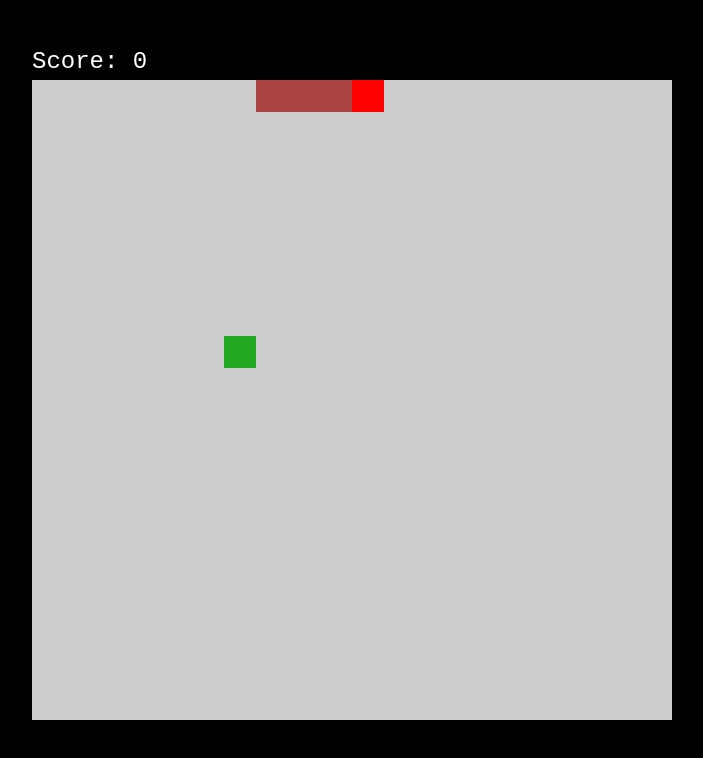
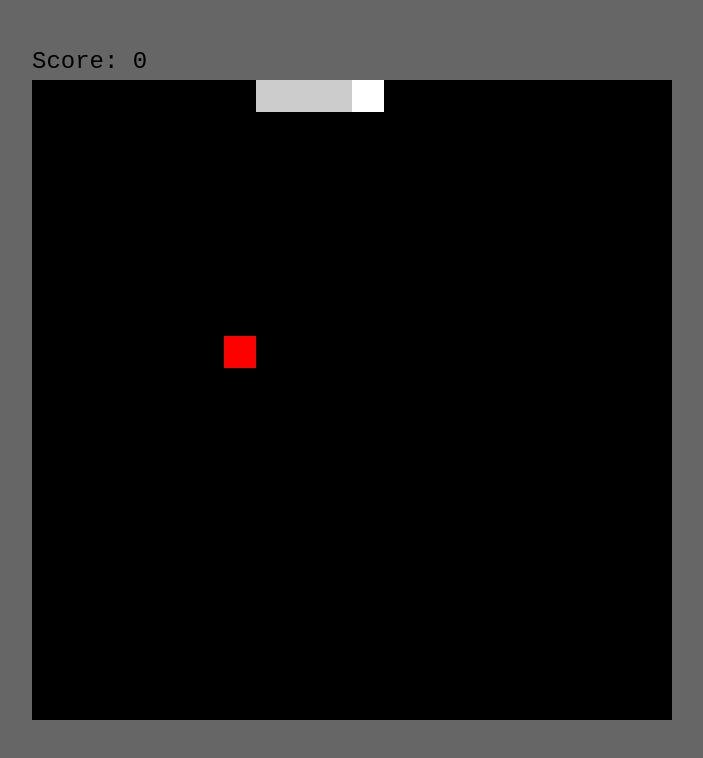
Before and after one commit to Noah2610/simple-snake-presentation, a website: page index.html in a window 1280 px wide. Shown: the whole page, without its empty margins (288-991 px from the left). Drawn offline with Linux system fonts and the light colour scheme.

Commit message:
Update colors

```diff
--- a/index.html
+++ b/index.html
@@ -10,13 +10,13 @@
             <div id="score" class="score">Score: 0</div>
             <div id="highscore" class="score"></div>
 
-            <div id="player-bodies">
-                <div class="entity player-body"></div>
-                <div class="entity player-body"></div>
-                <div class="entity player-body"></div>
+            <div id="snake-bodies">
+                <div class="entity snake-body"></div>
+                <div class="entity snake-body"></div>
+                <div class="entity snake-body"></div>
             </div>
             <div id="food" class="entity food"></div>
-            <div id="player" class="entity player-head"></div>
+            <div id="snake-head" class="entity"></div>
 
             <div id="game-over" class="hidden">Game Over</div>
         </main>
--- a/src/index.js
+++ b/src/index.js
@@ -1,6 +1,6 @@
 const CTX = {
     frame: 0,
-    playerDirection: "right",
+    snakeDirection: "right",
     score: 0,
     isRunning: false,
     didChangeDirection: false,
@@ -54,29 +54,29 @@ function onKeyDown(event) {
 
     switch (key) {
         case CONFIG.controls.up: {
-            if (CTX.playerDirection !== "down") {
-                CTX.playerDirection = "up";
+            if (CTX.snakeDirection !== "down") {
+                CTX.snakeDirection = "up";
                 CTX.didChangeDirection = true;
             }
             break;
         }
         case CONFIG.controls.down: {
-            if (CTX.playerDirection !== "up") {
-                CTX.playerDirection = "down";
+            if (CTX.snakeDirection !== "up") {
+                CTX.snakeDirection = "down";
                 CTX.didChangeDirection = true;
             }
             break;
         }
         case CONFIG.controls.left: {
-            if (CTX.playerDirection !== "right") {
-                CTX.playerDirection = "left";
+            if (CTX.snakeDirection !== "right") {
+                CTX.snakeDirection = "left";
                 CTX.didChangeDirection = true;
             }
             break;
         }
         case CONFIG.controls.right: {
-            if (CTX.playerDirection !== "left") {
-                CTX.playerDirection = "right";
+            if (CTX.snakeDirection !== "left") {
+                CTX.snakeDirection = "right";
                 CTX.didChangeDirection = true;
             }
             break;
@@ -87,33 +87,33 @@ function onKeyDown(event) {
 function update() {
     if (!CTX.isRunning) return;
 
-    movePlayer();
+    moveSnake();
 
     window.requestAnimationFrame(update);
 
     CTX.frame++;
 }
 
-function movePlayer() {
+function moveSnake() {
     if (CTX.frame % CONFIG.moveEveryXFrames !== 0) {
         return;
     }
 
-    movePlayerBodies();
-    movePlayerHead();
+    moveSnakeBodies();
+    moveSnakeHead();
     handleBodyCollision();
     handleFoodCollision();
 
     CTX.didChangeDirection = false;
 }
 
-function movePlayerHead() {
-    const playerEl = document.getElementById("player");
+function moveSnakeHead() {
+    const snakeEl = document.getElementById("snake-head");
 
-    let x = parseInt(playerEl.style.left) || 0;
-    let y = parseInt(playerEl.style.top) || 0;
+    let x = parseInt(snakeEl.style.left) || 0;
+    let y = parseInt(snakeEl.style.top) || 0;
 
-    switch (CTX.playerDirection) {
+    switch (CTX.snakeDirection) {
         case "up": {
             y -= CONFIG.step;
             break;
@@ -135,13 +135,13 @@ function movePlayerHead() {
     x = mod(x, CONFIG.width);
     y = mod(y, CONFIG.height);
 
-    playerEl.style.left = `${x}px`;
-    playerEl.style.top = `${y}px`;
+    snakeEl.style.left = `${x}px`;
+    snakeEl.style.top = `${y}px`;
 }
 
-function movePlayerBodies() {
-    const headEl = document.getElementById("player");
-    const bodyEls = document.getElementsByClassName("player-body");
+function moveSnakeBodies() {
+    const headEl = document.getElementById("snake-head");
+    const bodyEls = document.getElementsByClassName("snake-body");
 
     for (let i = bodyEls.length - 1; i >= 0; i--) {
         const bodyEl = bodyEls[i];
@@ -153,8 +153,8 @@ function movePlayerBodies() {
 }
 
 function handleBodyCollision() {
-    const headEl = document.getElementById("player");
-    const bodyEls = document.getElementsByClassName("player-body");
+    const headEl = document.getElementById("snake-head");
+    const bodyEls = document.getElementsByClassName("snake-body");
 
     for (let i = 0; i < bodyEls.length; i++) {
         const bodyEl = bodyEls[i];
@@ -173,7 +173,7 @@ function gameOver() {
 }
 
 function handleFoodCollision() {
-    const headEl = document.getElementById("player");
+    const headEl = document.getElementById("snake-head");
     const foodEl = document.getElementById("food");
 
     if (checkCollision(headEl, foodEl)) {
@@ -209,11 +209,11 @@ function updateHighscore() {
 }
 
 function addBody() {
-    const bodyContainerEl = document.getElementById("player-bodies");
+    const bodyContainerEl = document.getElementById("snake-bodies");
     const lastBodyEl = bodyContainerEl.lastElementChild;
 
     const bodyEl = document.createElement("div");
-    bodyEl.classList.add("entity", "player-body");
+    bodyEl.classList.add("entity", "snake-body");
 
     bodyEl.style.left = lastBodyEl.style.left;
     bodyEl.style.top = lastBodyEl.style.top;
@@ -223,8 +223,8 @@ function addBody() {
 
 function moveFood() {
     const foodEl = document.getElementById("food");
-    const headEl = document.getElementById("player");
-    const bodyEls = document.getElementsByClassName("player-body");
+    const headEl = document.getElementById("snake-head");
+    const bodyEls = document.getElementsByClassName("snake-body");
 
     let inCollision = true;
     let x;
--- a/src/style.css
+++ b/src/style.css
@@ -1,6 +1,9 @@
 :root {
     --game-size: 640px;
     --cell-size: 32px;
+    --color-snake-head: #ffffff;
+    --color-snake-body: #cccccc;
+    --color-food: #ff0000;
 }
 
 body {
@@ -8,7 +11,7 @@ body {
     margin: 0;
     width: 100%;
     height: 100%;
-    background-color: #000000;
+    background-color: #666666;
     display: flex;
     justify-content: center;
     align-items: center;
@@ -20,7 +23,7 @@ body {
     position: relative;
     width: var(--game-size);
     height: var(--game-size);
-    background-color: #cccccc;
+    background-color: #000000;
 }
 
 .entity {
@@ -29,23 +32,23 @@ body {
     height: var(--cell-size);
 }
 
-.player-head {
-    background-color: #ff0000;
+#snake-head {
+    background-color: var(--color-snake-head);
 }
 
-.player-body {
-    background-color: #aa4444;
+.snake-body {
+    background-color: var(--color-snake-body);
 }
 
 .food {
-    background-color: #22aa22;
+    background-color: var(--color-food);
 }
 
 .score {
     position: absolute;
     top: calc(var(--cell-size) * -1);
 
-    color: #ffffff;
+    color: #000000;
     font-size: 24px;
 }
 
```
